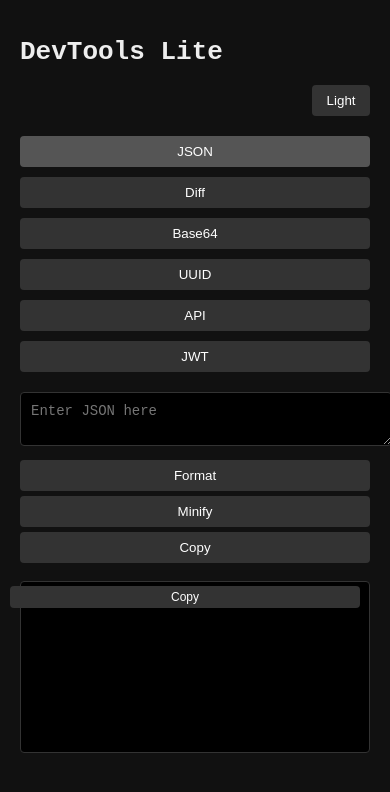
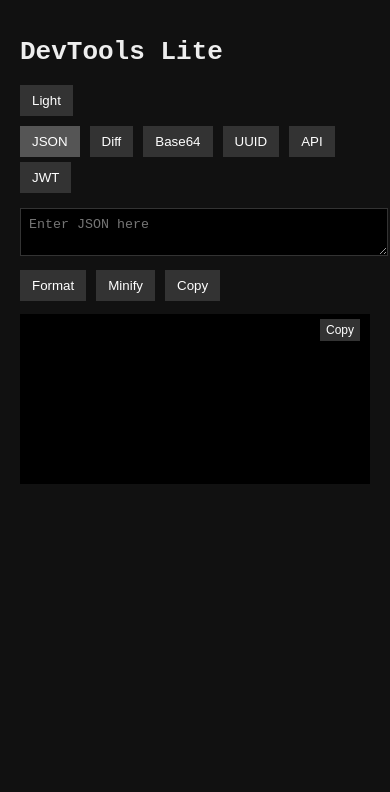
Before and after one commit to heru0729/DevTools, a plain HTML site: page index.html in a window 390 px wide. Drawn offline with Linux system fonts and the light colour scheme.

Commit message:
Refactor CSS for improved structure and readability

```diff
--- a/style.css
+++ b/style.css
@@ -1,179 +1,140 @@
-/* ---------- BODY & CONTAINER ---------- */
 body {
-    background: #111;
-    color: #eee;
+    background:#111;
+    color:#eee;
     font-family: monospace;
-    margin: 0;
-    padding: 20px;
+    margin:0;
+    padding:20px;
+    user-select:text;
 }
 
 body.light {
-    background: #f5f5f5;
-    color: #111;
-}
-
-.container {
-    max-width: 1000px;
-    margin: auto;
-}
-
-/* ---------- TOP CONTROLS ---------- */
-.top-controls {
-    display: flex;
-    justify-content: flex-end;
-    align-items: center;
-    margin-bottom: 10px;
-}
-
-.theme-switch button {
-    padding: 8px 12px;
-    background: #333;
-    color: white;
-    border: none;
-    cursor: pointer;
-}
-
-body.light .theme-switch button {
-    background: #ddd;
-    color: #111;
-}
-
-.theme-switch button:hover { background: #555; }
-
-/* ---------- TABS ---------- */
-.tabs {
-    display: flex;
-    flex-wrap: wrap;
-    gap: 5px;
-    margin-bottom: 15px;
-}
-
-.tab {
-    padding: 8px 12px;
-    background: #333;
-    color: white;
-    border: none;
-    cursor: pointer;
-}
-
-.tab.active { background: #555; }
-
-.tab-content { display: none; }
-.tab-content.active { display: block; }
-
-/* ---------- INPUTS & TEXTAREAS ---------- */
-textarea, input, select {
-    width: 100%;
-    margin-bottom: 10px;
-    padding: 10px;
-    background: #000;
-    color: #0f0;
-    border: 1px solid #333;
-    border-radius: 4px;
-    font-family: monospace;
-    font-size: 14px;
+    background:#f5f5f5;
+    color:#111;
 }
 
 body.light textarea,
 body.light input,
-body.light select {
-    background: #fff;
-    color: #000;
-    border: 1px solid #ccc;
+body.light select,
+body.light pre {
+    background:#ffffff;
+    color:#000000;
+    border:1px solid #ccc;
 }
 
-/* ---------- BUTTONS ---------- */
-button {
-    padding: 8px 12px;
-    background: #333;
-    color: white;
-    border: none;
-    cursor: pointer;
-    margin-right: 5px;
-    border-radius: 4px;
+.container { max-width:1000px; margin:auto; }
+
+.top-controls {
+    display:flex;
+    justify-content:space-between;
+    align-items:center;
+    margin-bottom:10px;
+    flex-wrap:wrap;
 }
 
-button:hover { background: #555; }
-
-.btn-group { margin-bottom: 10px; }
-
-/* ---------- OUTPUT WRAPPERS ---------- */
-.output-wrapper {
-    position: relative;
-    margin-bottom: 20px;
+.tabs {
+    display:flex;
+    flex-wrap:wrap;
+    gap:5px;
+    margin-bottom:15px;
 }
 
-pre {
-    background: #000;
-    color: #0f0;
-    padding: 10px;
-    white-space: pre-wrap;
-    word-break: break-all;
-    min-height: 150px;
-    border-radius: 4px;
-    border: 1px solid #333;
+.tab {
+    padding:8px 12px;
+    background:#333;
+    border:none;
+    color:white;
+    cursor:pointer;
+    user-select:none;
+    white-space:nowrap;
 }
 
-body.light pre {
-    background: #fff;
-    color: #000;
-    border: 1px solid #ccc;
+.tab.active { background:#555; }
+
+.tab-content { display:none; }
+.tab-content.active { display:block; }
+
+textarea, input, select {
+    width:100%;
+    margin-bottom:10px;
+    padding:8px;
+    background:#000;
+    color:#0f0;
+    border:1px solid #333;
+    font-family: monospace;
+}
+
+button {
+    padding:8px 12px;
+    background:#333;
+    color:white;
+    border:none;
+    cursor:pointer;
+    margin-right:5px;
+    user-select:text;
+}
+
+button:hover { background:#555; }
+
+pre {
+    background:#000;
+    padding:10px;
+    white-space:pre-wrap;
+    word-break:break-all;
+    min-height:150px;
+    overflow:auto;
+}
+
+.output-wrapper {
+    position:relative;
+    margin-bottom:10px;
+}
+
+.copy-btn {
+    position:absolute;
+    top:5px;
+    right:5px;
+    font-size:12px;
+    padding:4px 6px;
+    cursor:pointer;
+    user-select:text;
 }
 
 pre.error {
-    border: 2px solid red;
-    color: red;
+    border:2px solid red;
+    color:red;
 }
 
-/* ---------- COPY BUTTON ---------- */
-.copy-btn {
-    position: absolute;
-    top: 5px;
-    right: 5px;
-    font-size: 12px;
-    padding: 4px 6px;
-    border-radius: 4px;
+.loading {
+    display:none;
+    margin-bottom:10px;
+    color:orange;
 }
 
-/* ---------- LOADING ---------- */
-.loading {
-    display: none;
-    margin-bottom: 10px;
-    color: orange;
+.jwt-sections {
+    display:flex;
+    flex-direction:row;
+    gap:10px;
+    flex-wrap:wrap;
 }
 
-/* ---------- JWT SECTIONS ---------- */
-.jwt-sections {
-    display: flex;
-    flex-direction: column;
-    gap: 10px;
+.jwt-sections > div {
+    flex:1 1 30%;
 }
 
-/* ---------- JSON SYNTAX HIGHLIGHT ---------- */
-.json-key { color: #ff9800; }
-.json-string { color: #4caf50; }
-.json-number { color: #03a9f4; }
-.json-boolean { color: #e91e63; }
-.json-null { color: #9c27b0; }
+.json-key { color:#ff9800; }
+.json-string { color:#4caf50; }
+.json-number { color:#03a9f4; }
+.json-boolean { color:#e91e63; }
+.json-null { color:#9c27b0; }
 
-/* ---------- ADS ---------- */
 .ad-bottom {
-    text-align: center;
-    margin-top: 30px;
-    padding: 10px;
-    background: #222;
-    color: #fff;
-    border-radius: 4px;
+    margin-top:20px;
 }
 
-body.light .ad-bottom {
-    background: #eee;
-    color: #111;
-}
-
-/* ---------- MEDIA ---------- */
+/* ---------- モバイル・レスポンシブ ---------- */
 @media (max-width:768px){
-    .tabs { flex-direction: column; }
-    button { width: 100%; margin-bottom: 5px; }
-    .top-controls { flex-direction: column; align-items: flex-end; margin-bottom: 15px; }
-}
+    .tabs { flex-direction:row; flex-wrap:wrap; justify-content:flex-start; }
+    .btn-group { display:flex; flex-wrap:wrap; gap:5px; }
+    .top-controls { flex-direction:row; flex-wrap:wrap; gap:5px; }
+    .jwt-sections { flex-direction:column; }
+    button { width:auto; }
```
